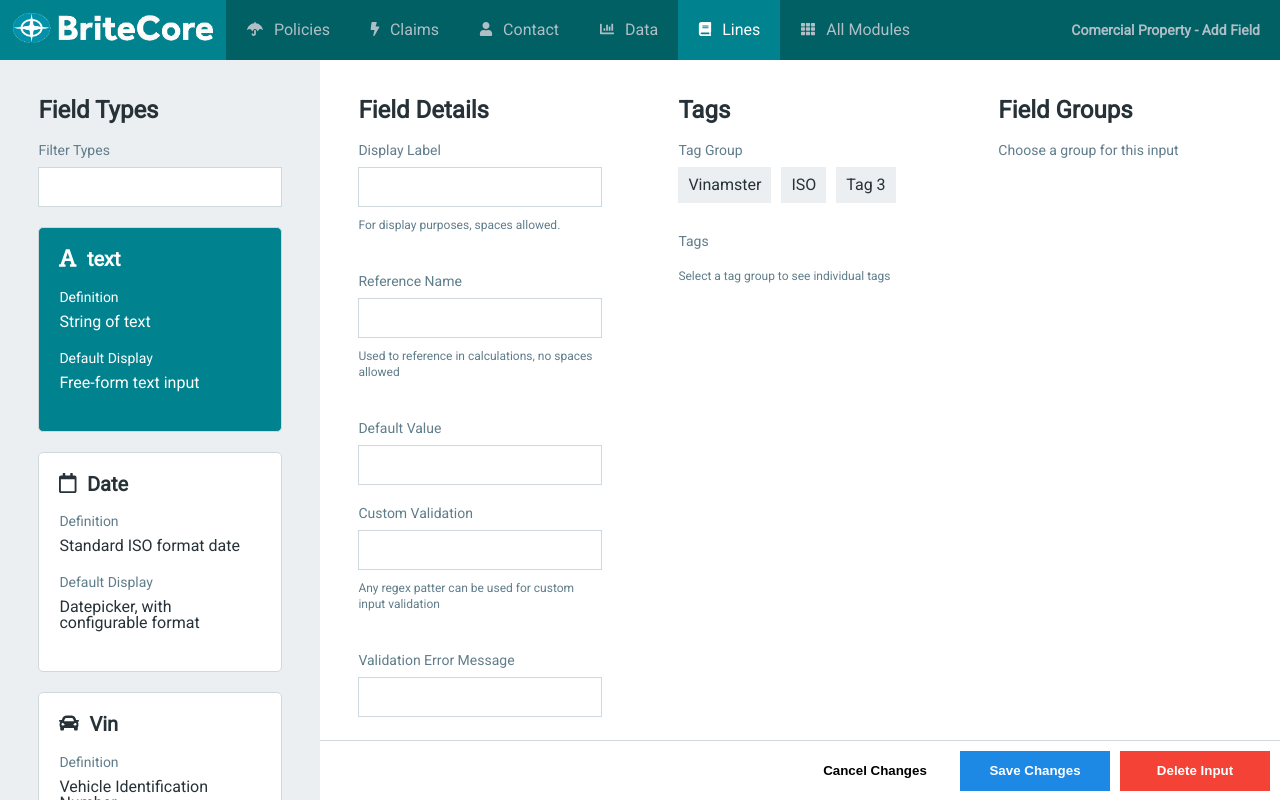
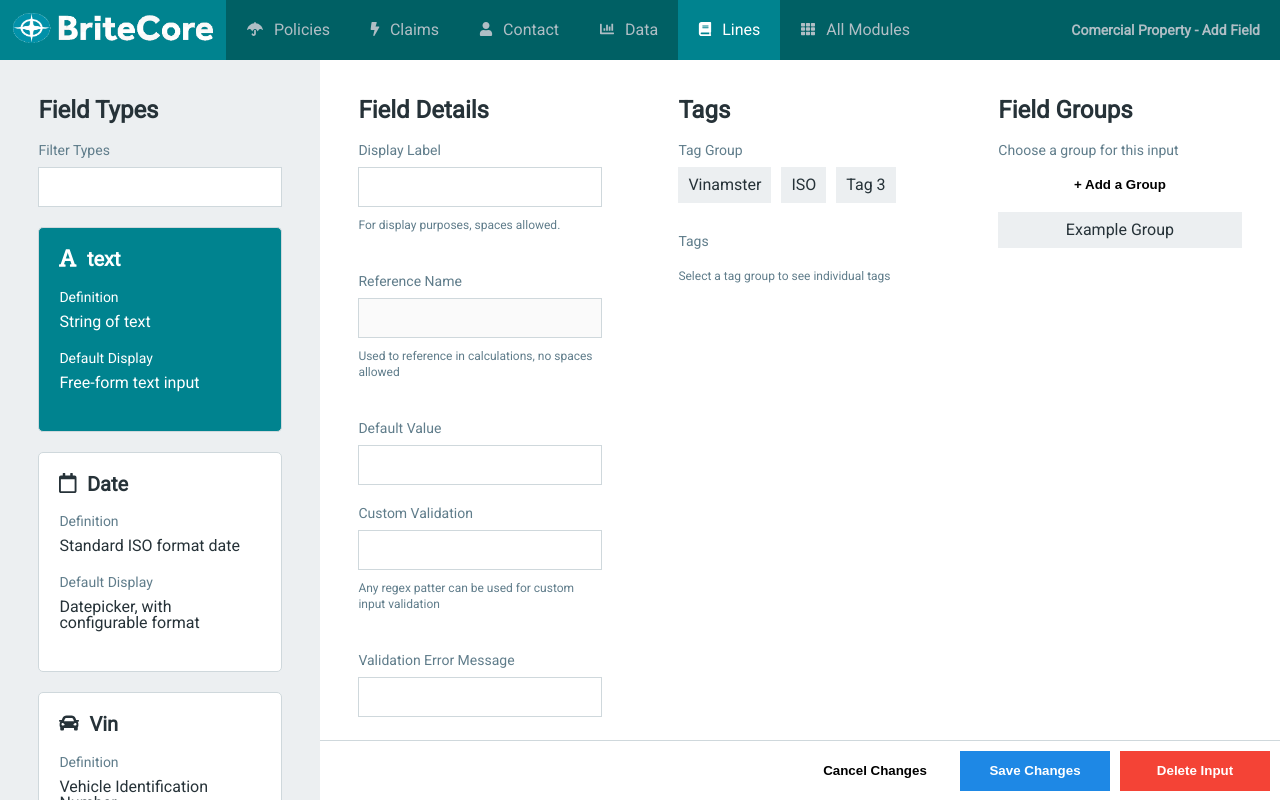
Before and after one commit to ender2821/react-insurance-project, a React (Create React App) app in the folder insurance-project/: page / in a window 1280 px wide. Both pictures are taken after a click on the item 160 px from the left and 329 px from the top of the page. Built offline with nearby package versions, Linux system fonts and the light colour scheme.

Commit message:
added functionality to form fields and added elements for groups

```diff
--- a/insurance-project/src/App.css
+++ b/insurance-project/src/App.css
@@ -181,6 +181,22 @@ header {
     display: inline-block;
     font-size: 1.4rem;
     color: #607D8B; }
+  .field-details-wrap .btn {
+    width: 100%;
+    border: none;
+    padding: 1rem;
+    font-weight: 700;
+    text-align: center;
+    margin: 0 0 1rem 0;
+    cursor: pointer; }
+    .field-details-wrap .btn.secondary {
+      background: none;
+      transition: background 0.2s ease; }
+      .field-details-wrap .btn.secondary:hover, .field-details-wrap .btn.secondary:active {
+        background: #CFD8DC; }
+  .field-details-wrap .group-button {
+    width: 100%;
+    text-align: center; }
 
 .button-bar {
   width: 100%;
--- a/insurance-project/src/Components/FieldDetails.js
+++ b/insurance-project/src/Components/FieldDetails.js
@@ -2,6 +2,24 @@ import React from 'react';
 import ButtonBar from './ButtonBar';
 
 class FieldDetails extends React.Component{
+    state = {
+        referenceName: ''
+    }
+    removeSpaces = (event) => {
+        const value = event.target.value;
+        const trim = value.replace(/\s/g, "");
+        this.setState({ referenceName: trim})
+    }
+    checkRegex = (event) => {
+        const value = event.target.value;
+        const str = 'test sentance';
+        const regex = str.replace(value, "");
+        console.log(str);
+        console.log(regex);
+        if (str === regex){
+            console.log('FAILED');
+        }
+    }
 
     render(){
         return (
@@ -11,12 +29,13 @@ class FieldDetails extends React.Component{
                         <h2>Field Details</h2>
                         <form>
                             <label>Display Label</label>
-                            <input type="text" name='Display Label' />
+                            <input type='text' name='Display Label' onKeyUp={this.removeSpaces} />
+
                             <span>For display purposes, spaces allowed.</span>
                         </form>
                         <form>
                             <label>Reference Name</label>
-                            <input type="text" name='Display Label' />
+                            <input type="text" name='Display Label' disabled value={this.state.referenceName}/>
                             <span>Used to reference in calculations, no spaces allowed</span>
                         </form>
                         <form>
@@ -25,7 +44,7 @@ class FieldDetails extends React.Component{
                         </form>
                         <form>
                             <label>Custom Validation</label>
-                            <input type='text' name='Custom Validation' />
+                            <input type='text' name='Custom Validation' onKeyUp={this.checkRegex}/>
                             <span>Any regex patter can be used for custom input validation</span>
                         </form>
                         <form>
@@ -47,6 +66,10 @@ class FieldDetails extends React.Component{
                     <div className='col-3'>
                         <h2>Field Groups</h2>
                         <h4>Choose a group for this input</h4>
+                        <button className="btn secondary">+ Add a Group</button>
+                        <ul className='group-container'>
+                            <li className='group-button'>Example Group</li>
+                        </ul>
                     </div>
                 </div>
                 <ButtonBar unloadFieldDetails={this.props.unloadFieldDetails}/>
--- a/insurance-project/src/styles/field-details.css
+++ b/insurance-project/src/styles/field-details.css
@@ -52,3 +52,19 @@
     display: inline-block;
     font-size: 1.4rem;
     color: #607D8B; }
+  .field-details-wrap .btn {
+    width: 100%;
+    border: none;
+    padding: 1rem;
+    font-weight: 700;
+    text-align: center;
+    margin: 0 0 1rem 0;
+    cursor: pointer; }
+    .field-details-wrap .btn.secondary {
+      background: none;
+      transition: background 0.2s ease; }
+      .field-details-wrap .btn.secondary:hover, .field-details-wrap .btn.secondary:active {
+        background: #CFD8DC; }
+  .field-details-wrap .group-button {
+    width: 100%;
+    text-align: center; }
--- a/insurance-project/src/styles/field-details.scss
+++ b/insurance-project/src/styles/field-details.scss
@@ -64,4 +64,24 @@
         font-size:1.4rem;
         color:$form-labels;
     }
+    .btn{
+        width:100%;
+        border:none;
+        padding:1rem;
+        font-weight:700;
+        text-align:center;
+        margin:0 0 1rem 0;
+        cursor:pointer;
+        &.secondary{
+            background:none;
+            transition:background 0.2s ease;
+            &:hover, &:active{
+                background:$secondary-hover;
+            }
+        }
+    }
+    .group-button{
+        width:100%;
+        text-align:center;
+    }
 }
```
